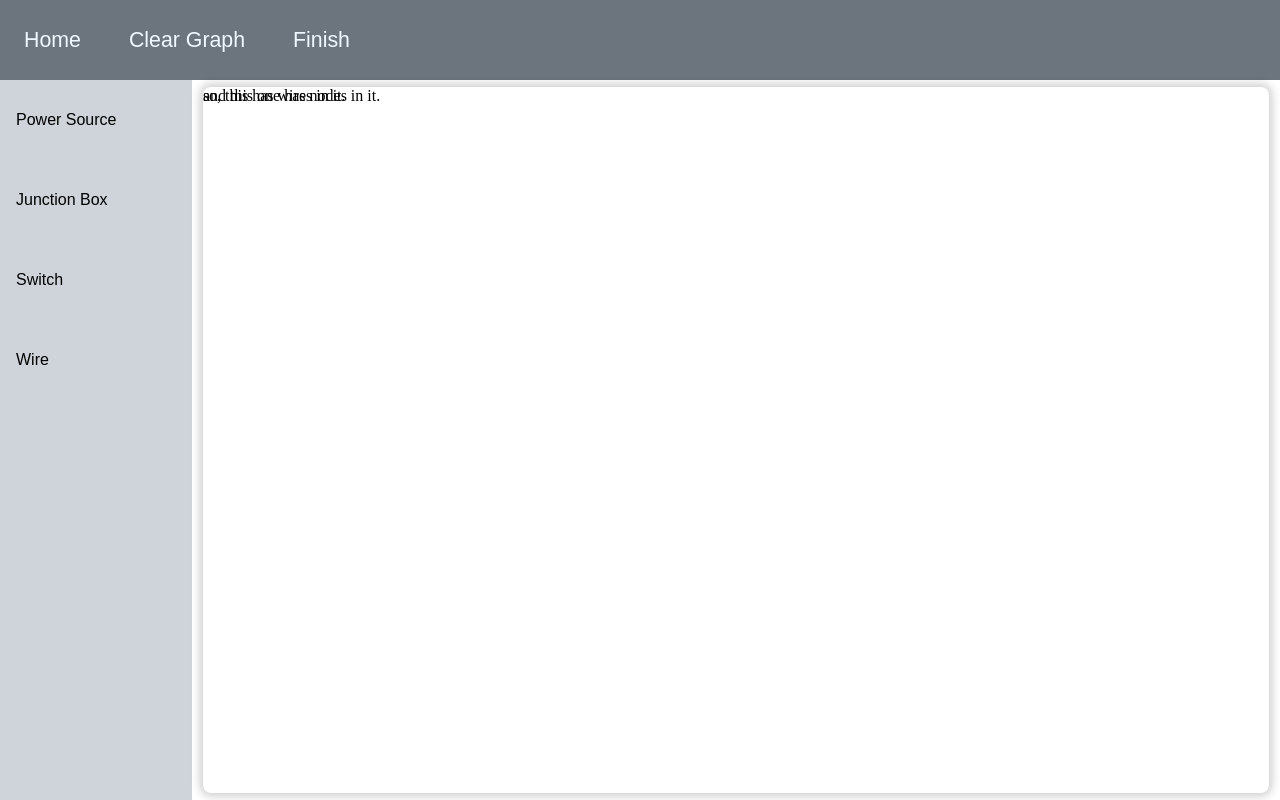
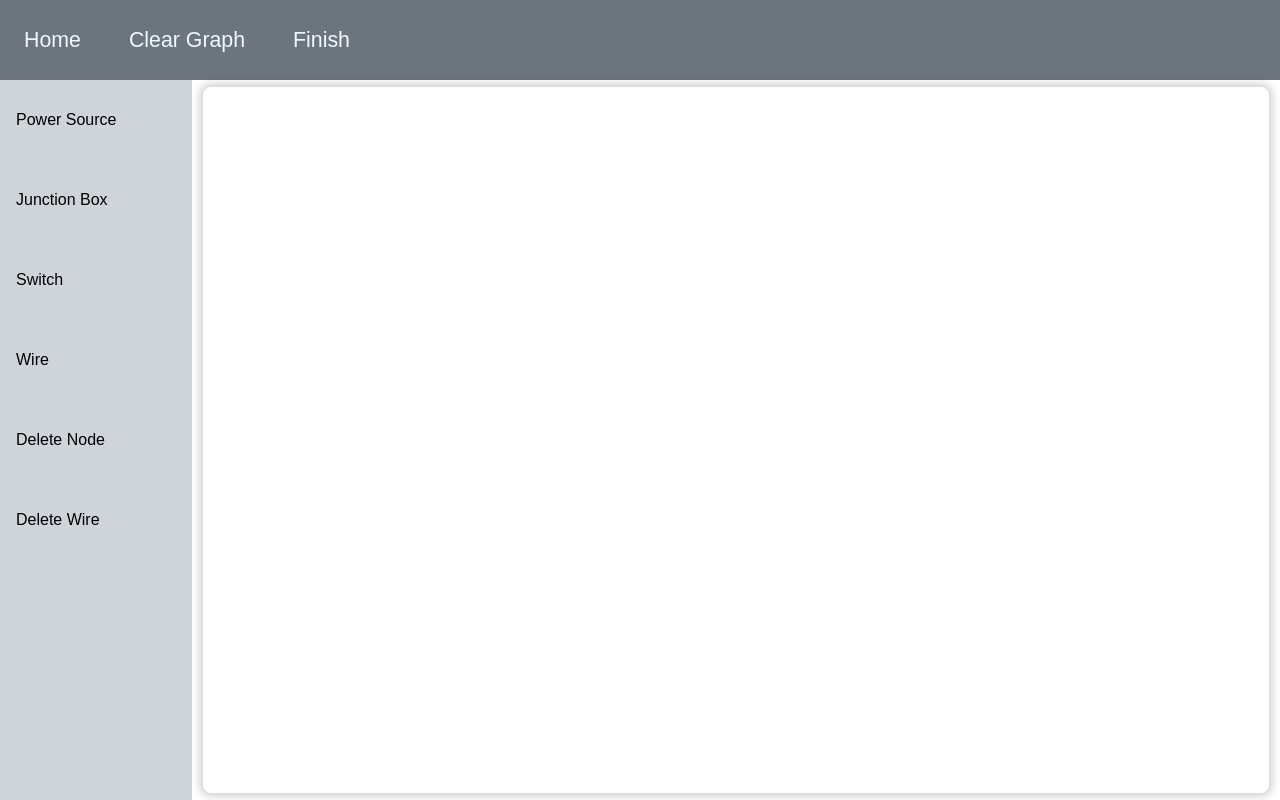
Before and after one commit to SignorPrgrmr/dijkstra-wiring-project, a Vue app: page /Draw in a window 1280 px wide. Built offline with nearby package versions, Linux system fonts and the light colour scheme.

Commit message:
added svg tag for wires in draw box and preview. and added delete node and wire buttons in toolbar.

```diff
--- a/public/-variables.scss
+++ b/public/-variables.scss
@@ -32,3 +32,11 @@ $color-button: #014f86;
   padding: 0;
   position: relative;
 }
+@mixin draw-box {
+  width: 100%;
+  height: 100%;
+  background: transparent;
+  position: absolute;
+  top: 0;
+  left: 0;
+}
--- a/src/components/GraphDrawPage/DrawBox.vue
+++ b/src/components/GraphDrawPage/DrawBox.vue
@@ -1,10 +1,10 @@
 <template>
   <div id="box-container">
     <div id="draw-box" v-on:mousemove="updateXY" @click="Draw">
-      <!-- this div will contain wires, and the one inside this will have nodes -->
-      so, this has wires in it.
-      <div id="node-box">
-        and this one has nodes in it.
+      <svg id="wire-box"> <!-- this will contain wires -->
+
+      </svg>
+      <div id="node-box" > <!-- this will contain nodes -->
         <graph-node v-for="Node in Nodes" :key="Node.text" :x="Node.x" :y="Node.y" :text="Node.text" :class="Node.mode" @click="select(Node.text , Node.x ,Node.y)"></graph-node>
         <graph-cursor-node v-bind:class="node" ref="CursorNode"></graph-cursor-node>
       </div>
@@ -13,8 +13,9 @@
 </template>
 
 <script>
+import GraphCursorNode from "@/components/GraphDrawPage/GraphCursorNode";
 import GraphNode from "@/components/GraphDrawPage/GraphNode";
-import GraphCursorNode from "@/components/GraphDrawPage/GraphCursorNode";
+
 export default {
   name: 'DrawBox',
   components: {GraphCursorNode, GraphNode},
@@ -142,6 +143,7 @@ export default {
 
 <!-- Add "scoped" attribute to limit CSS to this component only -->
 <style scoped lang="scss">
+@import "./../../../public/-variables";
 #box-container {
   grid-area: drawbox;
   width: 100%;
@@ -158,16 +160,13 @@ export default {
     overflow: auto;
     box-shadow: 0 0 10px 3px rgba(0,0,0,0.2);
     border-radius: 8px;
-
     position: relative;
 
+    #wire-box {
+      @include draw-box;
+    }
     #node-box {
-      width: 100%;
-      height: 100%;
-      background: transparent;
-      position: absolute;
-      top: 0;
-      left: 0;
+      @include draw-box;
     }
   }
 }
--- a/src/components/GraphDrawPage/GraphNode.vue
+++ b/src/components/GraphDrawPage/GraphNode.vue
@@ -32,8 +32,8 @@ export default {
   margin: 0;
   padding: 0;
   position: absolute;
-  //left: 100%; //determines the position of the Node on the parent div.
-  //top: 100%; //determines the position of the Node on the parent div.
+  //left: 1000px; //determines the position of the Node on the parent div.
+  //top: 100px; //determines the position of the Node on the parent div.
 
   .node-name {
     width: 100%;
--- a/src/components/GraphDrawPage/ToolBar.vue
+++ b/src/components/GraphDrawPage/ToolBar.vue
@@ -4,6 +4,8 @@
     <button class="toolbar-button" @click="changeNode('node-junction-box')">Junction Box</button>
     <button class="toolbar-button" @click="changeNode('node-switch')">Switch</button>
     <button class="toolbar-button" @click="changeNode('wire')">Wire</button>
+    <button class="toolbar-button">Delete Node</button>
+    <button class="toolbar-button">Delete Wire</button>
   </div>
 </template>
 
--- a/src/components/common/Preview.vue
+++ b/src/components/common/Preview.vue
@@ -2,8 +2,10 @@
   <div id="preview-container">
     <label id="close-preview">&#x2715;</label>
 
-    <div id="graph-content"> <!-- this div will contain wires -->
-      some wires here let's imagine.
+    <div id="graph-content">
+      <svg id="preview-wires"><!-- this div will contain wires -->
+
+      </svg>
       <div id="preview-nodes"> <!-- this div will have nodes in it -->
         <graph-node class="node-power-source"></graph-node>
       </div>
@@ -74,13 +76,23 @@ export default {
 
   #graph-content {
     display: block; // toggle none and block
+    overflow: auto;
 
     @include preview-box;
 
+    #preview-wires {
+      width: 100%;
+      height: 100%;
+      position: absolute;
+      background: transparent;
+      top: 0;
+      left: 0;
+    }
     #preview-nodes {
       width: 100%;
       height: 100%;
       position: absolute;
+      background: transparent;
       top: 0;
       left: 0;
       //border: 1px solid red;
```
